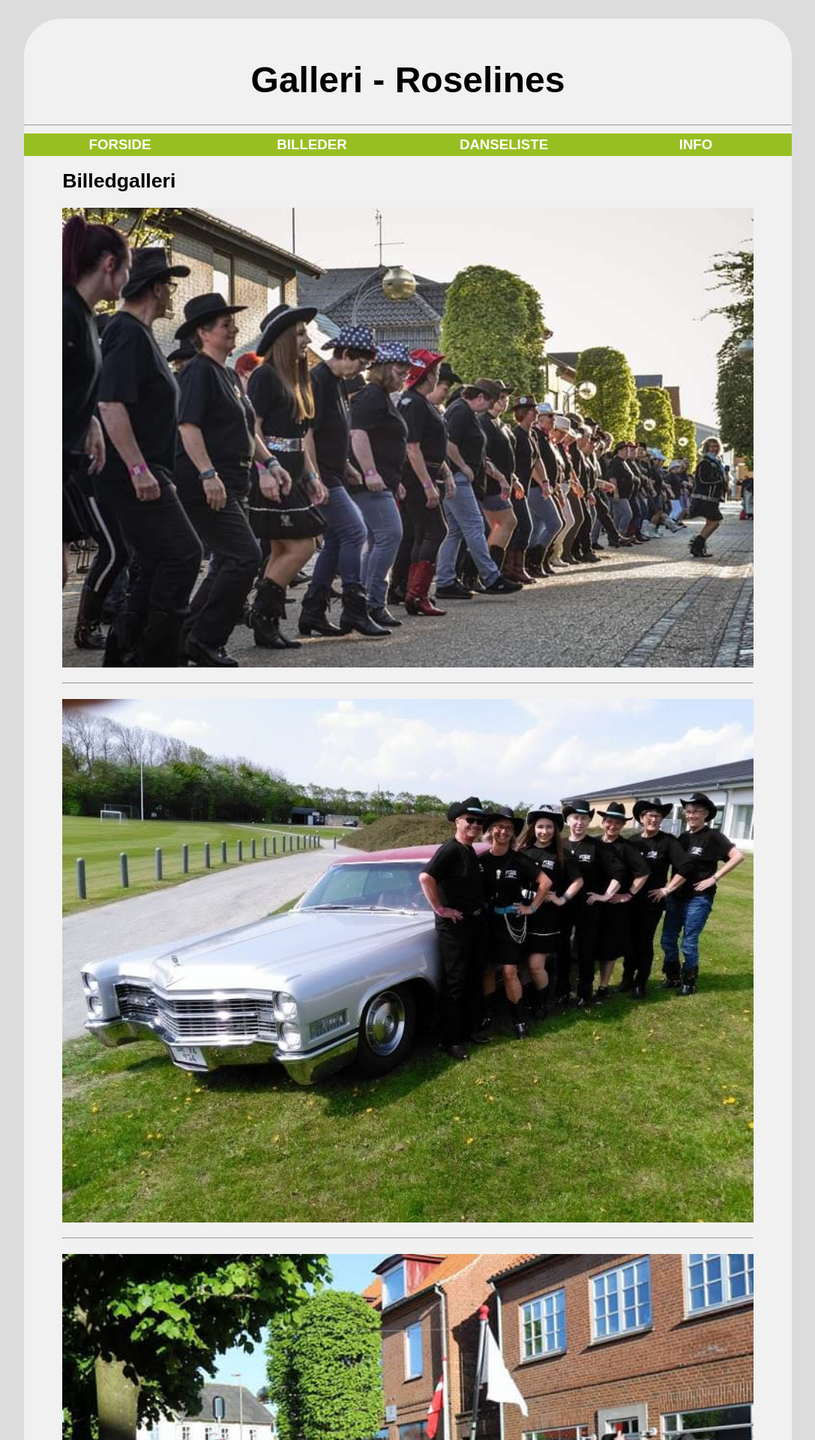
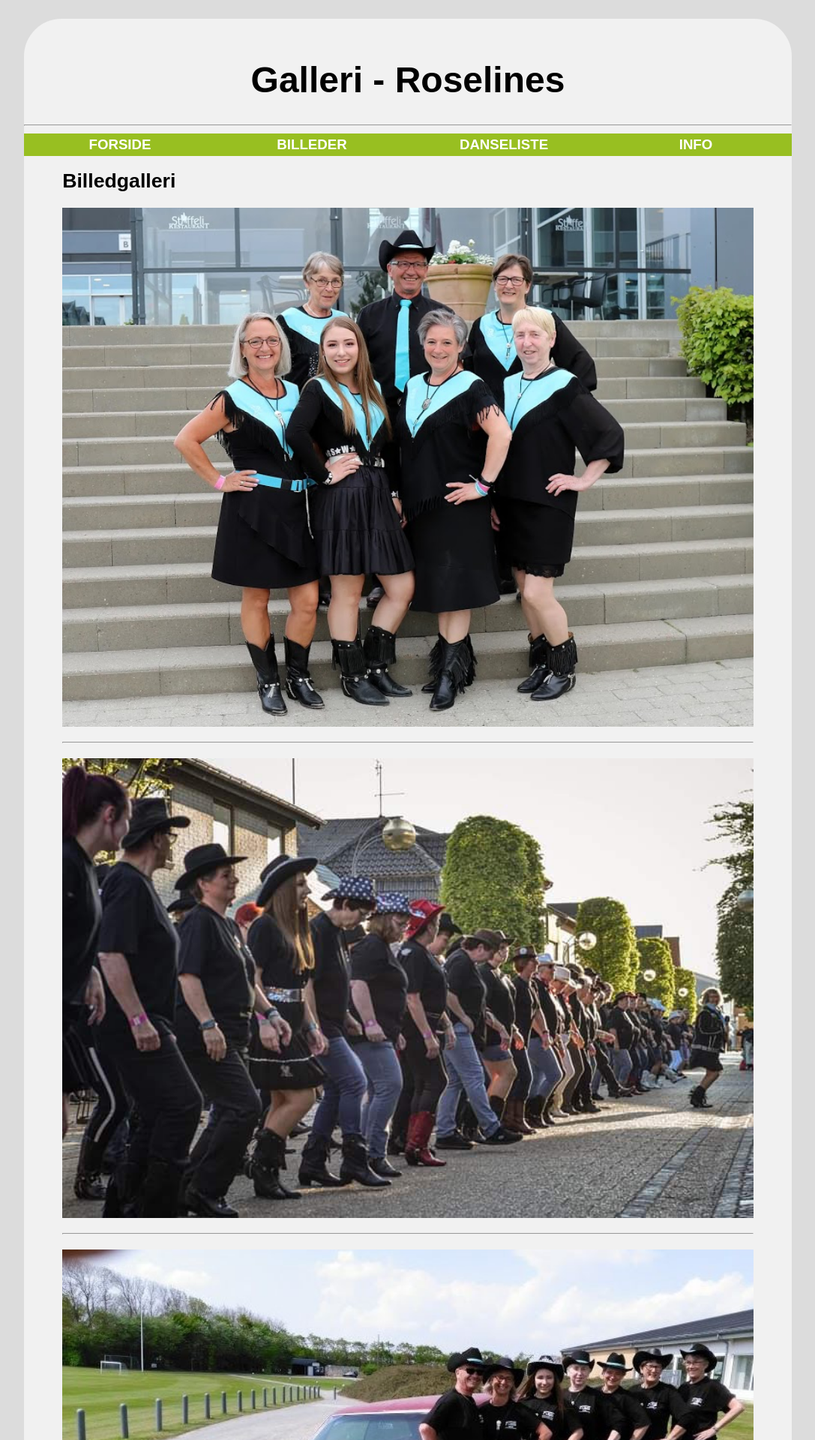
Before and after one commit to lonemathiasen/lonemathiasen.github.io, a Jekyll site: the page built from billeder.md, in a window 1280 px wide. Shown: the top 1920 px of the page at 75% size, without its empty margins (96-1183 px from the left). Built offline with Jekyll 4.4.1, drawn with Linux system fonts in a browser that asks for light colours.

Commit message:
Ændret på rækkefølgen

```diff
--- a/billeder.md
+++ b/billeder.md
@@ -8,6 +8,10 @@ description: YOLO
 
 # **Billedgalleri**
 
+![Skærbæk 2018](/assets/Skærbæk 2018(hold1).jpg)
+
+---
+
 ![Skærbæk 2018 - gågaden](/assets/Gågade 2018.jpg)
 
 ---
@@ -16,12 +20,6 @@ description: YOLO
 
 ---
 
-![Skærbæk 2018 julies billede](/assets/Gågade 2018 julie.jpg)
-
----
-
 ![Skærbæk og Colina Mar](/assets/Skærbæk:Colina Mar.png)
 
 ---
-
-![Skærbæk 2018](/assets/Skærbæk 2018(hold1).jpg)
```
